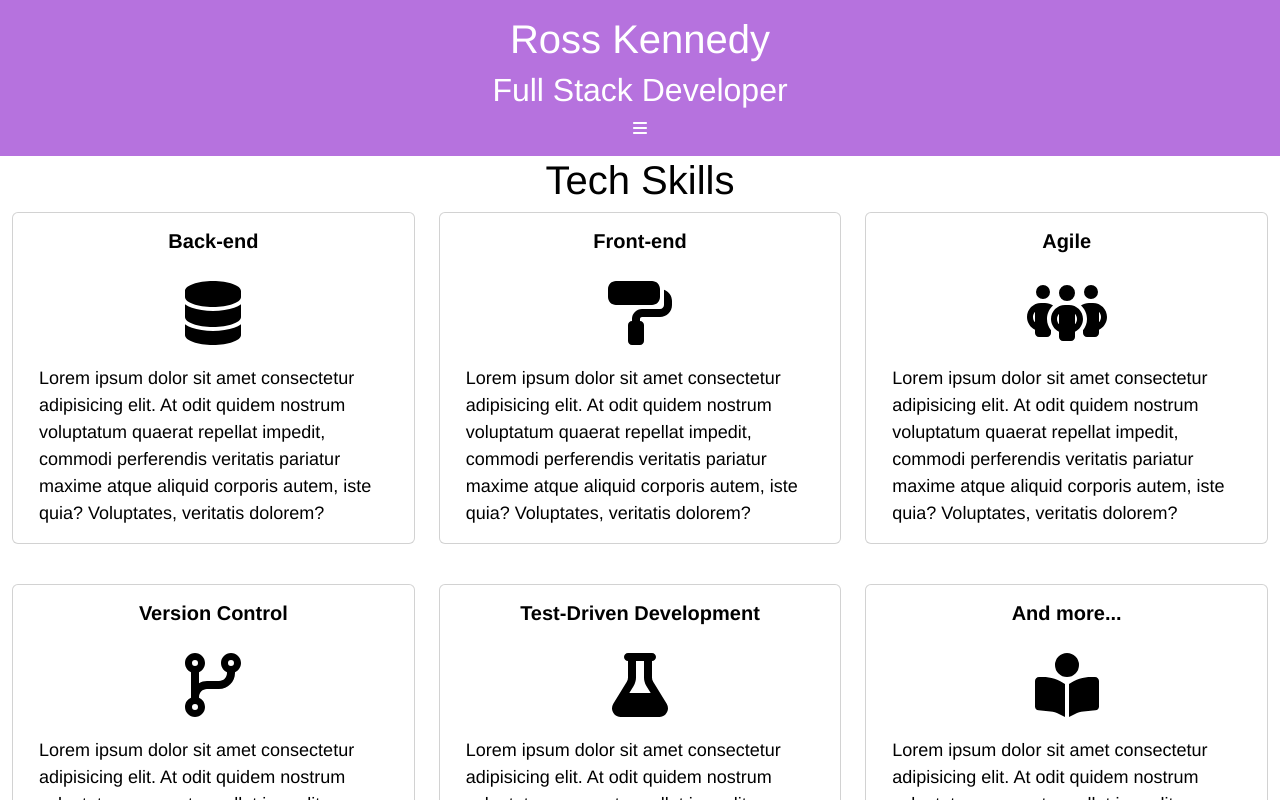
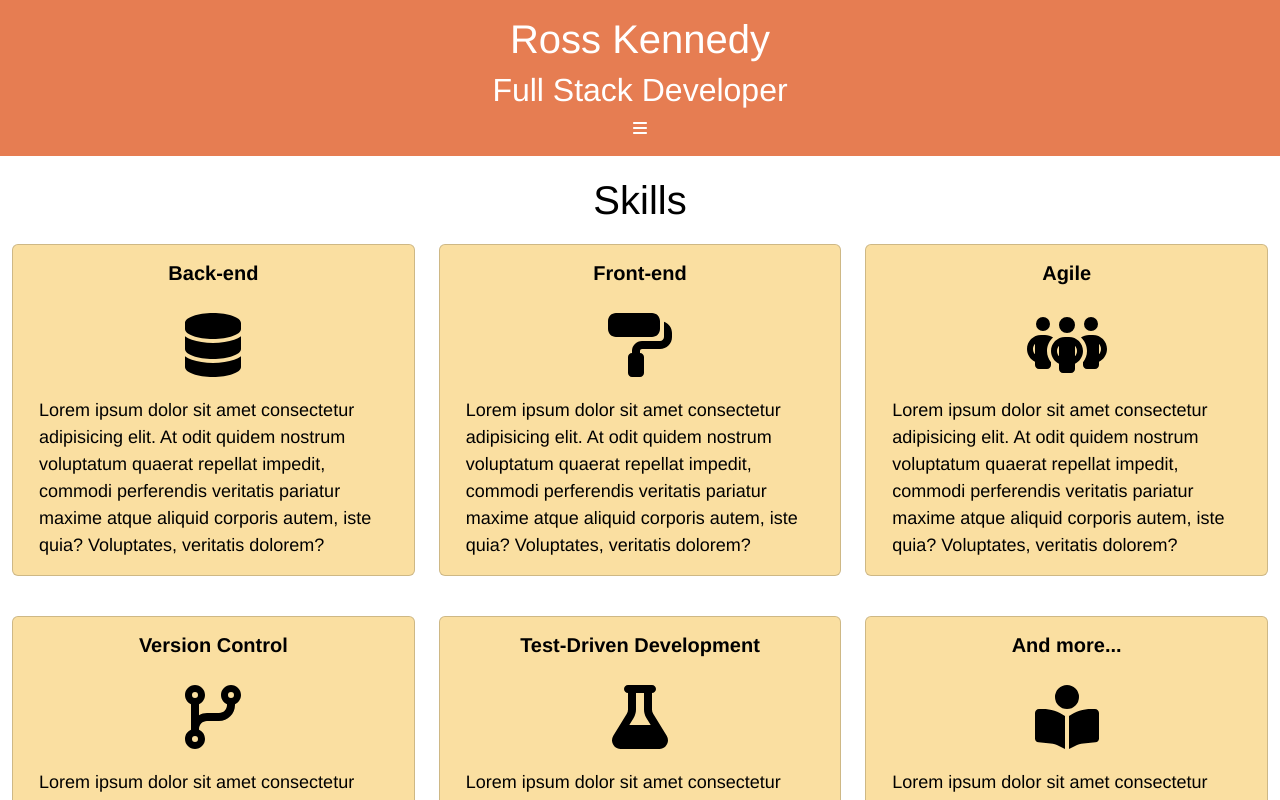
Before and after one commit to RoKen1000/portfolio-website, a React (Create React App) app: page /tech-skills in a window 1280 px wide. Shown: the top 800 px of the page. Built offline with nearby package versions, Linux system fonts and the light colour scheme.

Commit message:
Add some colour and animation to homepage.

```diff
--- a/src/App.css
+++ b/src/App.css
@@ -10,3 +10,7 @@ p{
 html body{
   color: black;
 }
+
+.page-heading{
+  margin: 20px;
+}
--- a/src/components/About.jsx
+++ b/src/components/About.jsx
@@ -5,15 +5,18 @@ import me from "../images/dummy-me.png"
 export const About = () => {
 
     return(
+        <main>
             <motion.div
                 className="about-container"
                 initial={{opacity: 0 }}
                 animate={{opacity: 1 }}
                 exit={{opacity: 0}}
                 >
+                    <h1 className="page-heading">About</h1>
                     <img src={me} />
                     <p>Lorem ipsum dolor sit amet, consectetur adipisicing elit. Sunt vel, rerum deserunt repellendus praesentium quasi quo magni nulla suscipit quia eos quidem minus vitae laborum placeat magnam molestiae, modi nihil?</p>
                     <p>Lorem ipsum dolor sit, amet consectetur adipisicing elit. Eaque vero quibusdam vel, fugiat nisi repellendus minima, excepturi a odio dolorem iure error nam sapiente reiciendis, mollitia animi totam illum fuga?</p>
                 </motion.div>
+        </main>
     )
 }
--- a/src/components/Home.jsx
+++ b/src/components/Home.jsx
@@ -8,14 +8,25 @@ export const Home = () => {
     return(
         <main>
             <motion.div
-                // className="landing-page"
                 initial={{opacity: 0}}
                 animate={{opacity: 1, transition: {delay: 0.2}}}
                 exit={{opacity: 0}}
             >
                 <div className="landing-page">
-                    <h1 id="landing-titles">Hello, I'm Ross</h1>
-                    <h2 id="landing-titles">A <strong>Full-Stack Developer</strong> looking for a Junior Developer Role</h2>
+                    <div className="landing-titles-container">
+                        <motion.div
+                            initial={{x: -1800, rotate: -180}}
+                            animate={{x: 0, rotate: 0, transition: {delay: 0.8, duration: 1}}}
+                        >
+                            <h1 id="landing-titles">Hello, I'm Ross</h1>
+                        </motion.div>
+                        <motion.div
+                            initial={{x: 1500, rotate: 180}}
+                            animate={{x: 0, rotate: 0, transition: {delay: 0.8, duration: 1}}}
+                        >
+                            <h2 id="landing-titles">A <strong>Full-Stack Developer</strong> looking for a Junior Developer Role</h2>
+                        </motion.div>
+                    </div>
                     <div className="image-container">
                         <img src={me} alt="Ross Kennedy" id="landing-image"></img>
                         <NavImages />
--- a/src/components/Portfolio.jsx
+++ b/src/components/Portfolio.jsx
@@ -22,12 +22,11 @@ export const Portfolio = () => {
     return(
         <main className="portfolio-page">
             <motion.div
-                    className="landing-page"
                     initial={{opacity: 0}}
                     animate={{opacity: 1}}
                     exit={{opacity: 0}}
                 >
-                <h1>Portfolio</h1>
+                <h1 className="page-heading">Portfolio</h1>
                 <Container className="portfolio-grid">
                     <Row xs={1} sm={1} md={1} lg={2}>
                         <Col>
--- a/src/components/TechSkills.jsx
+++ b/src/components/TechSkills.jsx
@@ -12,12 +12,11 @@ export const TechSkills = () => {
     return(
         <main>
             <motion.div
-                className="landing-page"
                 initial={{opacity: 0}}
                 animate={{opacity: 1}}
                 exit={{opacity: 0}}
             >
-                <h1>Tech Skills</h1>
+                <h1 className="page-heading">Skills</h1>
                 <Container className="tech-card-grid" fluid>
                     <Row xs={1} sm={1} md={2} lg={3}>
                         <Col>
--- a/src/styles/Header.css
+++ b/src/styles/Header.css
@@ -1,6 +1,7 @@
 
 header{
-    background-color: rgb(182, 114, 222);
+    /* background-color: rgb(182, 114, 222); */
+    background-color: #E67D52;
     color: white;
     padding: 15px;
 }
--- a/src/styles/Home.css
+++ b/src/styles/Home.css
@@ -1,5 +1,7 @@
 .landing-page{
     height: 100vh;
+    /* background-color: #fadfa1; */
+    background-image: linear-gradient(to top, rgb(255, 228, 196), rgb(255, 255, 255));
 }
 
 #landing-image{
@@ -12,13 +14,10 @@
     top: 40px
 }
 
-@media screen and (max-width: 400px){
+@media screen and (max-width: 300px){
     #landing-image{
         left: 100px;
         top: 40px;
-    }
-    .landing-page{
-        overflow: hidden;
     }
 }
 
@@ -44,7 +43,7 @@
         top: 40px;
     }
     .landing-page{
-        overflow: hidden;
+        overflow: none;
     }
     .image-container{
         position: none;
--- a/src/styles/Portfolio.css
+++ b/src/styles/Portfolio.css
@@ -29,10 +29,6 @@
     align-items: center;
 }
 
-.portfolio-page h1{
-    margin: 20px;
-}
-
 .portfolio-page h2{
     margin-left: auto;
     margin-right: auto;
--- a/src/styles/TechSkills.css
+++ b/src/styles/TechSkills.css
@@ -6,6 +6,7 @@
 
 .tech-cards{
     margin-bottom: 40px;
+    background-color: #fadfa1;
 }
 
 @media screen and (min-width: 1400px){
```
Lines whose indentation alone changed are shown as unchanged.
